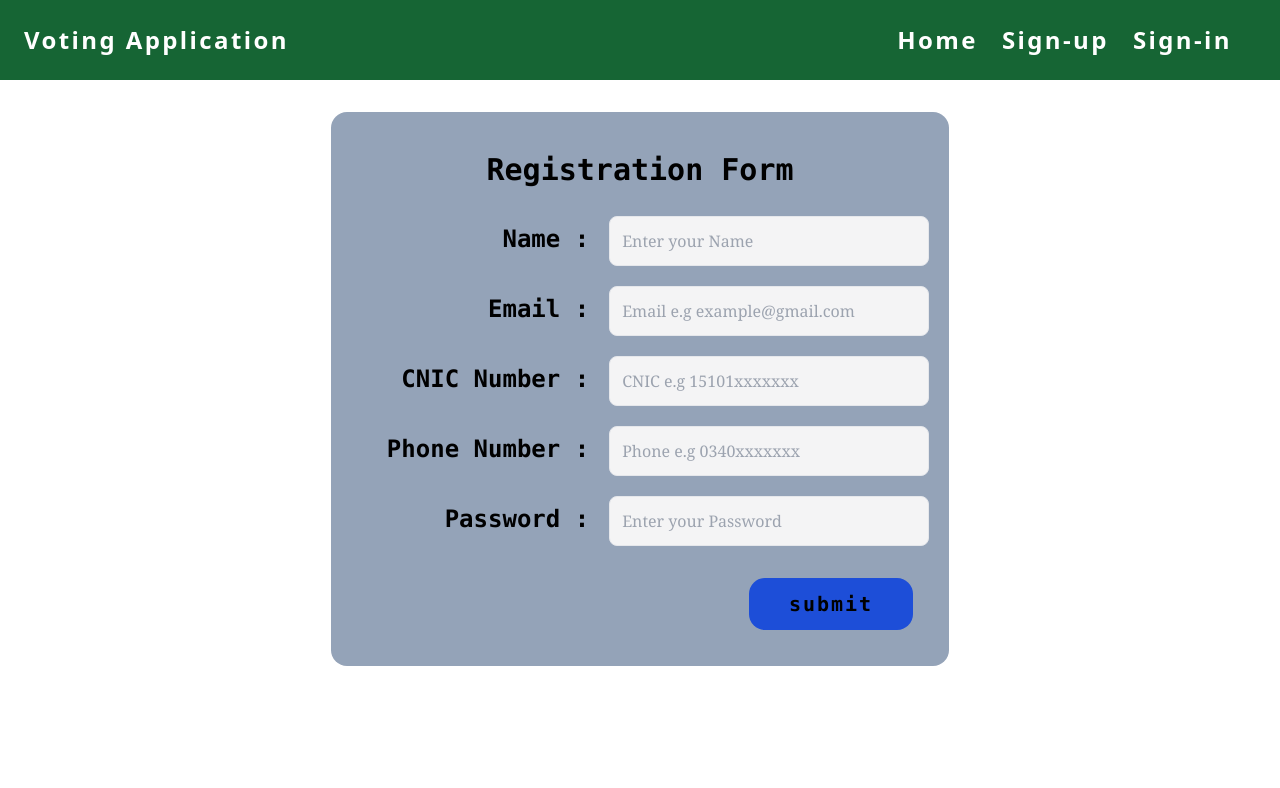
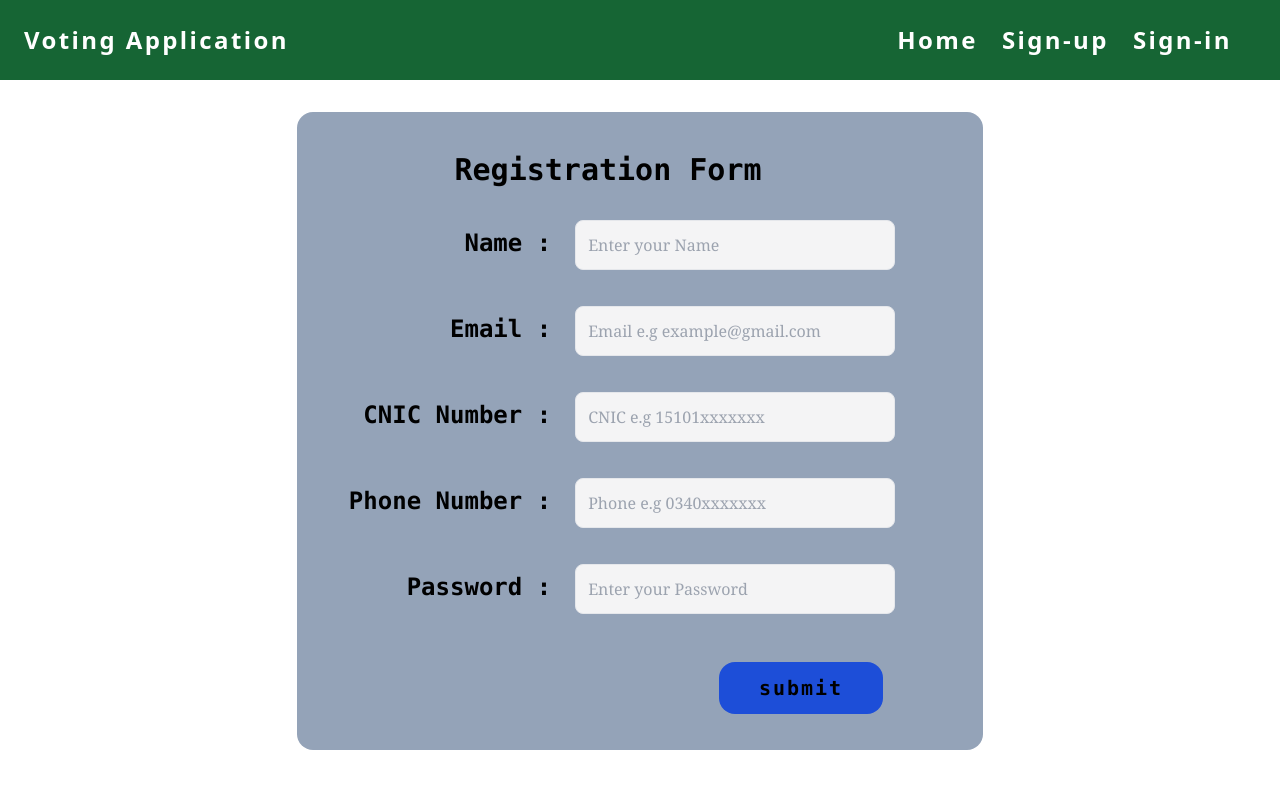
Before and after one commit to BilalUnknown10/votinApp_FrontEnd, a React (Vite) app: page /signup in a window 1280 px wide. Shown: the top 788 px of the page. Built offline with nearby package versions, Linux system fonts and the light colour scheme.

Commit message:
add some sizes

```diff
--- a/src/pages/SignIn.jsx
+++ b/src/pages/SignIn.jsx
@@ -91,7 +91,7 @@ function SignIn() {
     <Navbar/>
     {loading ?
      <div className=' w-[100%] h-[100%] pt-16 pb-16  flex flex-col justify-center items-center'>
-        <div className=' bg-slate-400 rounded-2xl sm:text-end sm:p-4 sm:ml-6 sm:mr-6 text-start mr-7 ml-7 pl-5 '>
+        <div className=' bg-slate-400 rounded-2xl sm:text-end sm:p-4 sm:ml-6 sm:mr-6 text-start mr-7 ml-7 pl-5'>
            <form onSubmit={formSubmit}>
                 <div className=' mt-6 mb-6 text-center'>
                     <h1 className=' font-extrabold font-mono text-2xl sm:text-3xl '>Login Form</h1>
--- a/src/pages/Signup.jsx
+++ b/src/pages/Signup.jsx
@@ -30,19 +30,19 @@ function Signup() {
         const value = e.target.value;
 
         const clasname = document.getElementById('name');
-        clasname.className = 'outline-none border p-3 rounded-lg bg-zinc-100 font-serif m-1 w-80'
+        clasname.className = 'outline-none border p-3 rounded-lg bg-zinc-100 font-serif m-1 sm:m-2 w-80'
 
         const email = document.getElementById('email');
-        email.className = 'outline-none border p-3 rounded-lg bg-zinc-100 font-serif m-1 w-80'
+        email.className = 'outline-none border p-3 rounded-lg bg-zinc-100 font-serif m-1 sm:m-2 w-80'
 
         const CnicNumber = document.getElementById('CnicNumber');
-        CnicNumber.className = 'outline-none border p-3 rounded-lg bg-zinc-100 font-serif m-1 w-80'
+        CnicNumber.className = 'outline-none border p-3 rounded-lg bg-zinc-100 font-serif m-1 sm:m-2 w-80'
 
         const phone = document.getElementById('phone');
-        phone.className = 'outline-none border p-3 rounded-lg bg-zinc-100 font-serif m-1 w-80'
+        phone.className = 'outline-none border p-3 rounded-lg bg-zinc-100 font-serif m-1 sm:m-2 w-80'
 
         const password = document.getElementById('password');
-        password.className = 'outline-none border p-3 rounded-lg bg-zinc-100 font-serif m-1 w-80'
+        password.className = 'outline-none border p-3 rounded-lg bg-zinc-100 font-serif m-1 sm:m-2 w-80'
 
         document.getElementById('nameError').innerHTML = "";
         document.getElementById('emailError').innerHTML = "";
@@ -129,8 +129,8 @@ function Signup() {
   return (
    <>
     <Navbar/>
-     <div className=' w-[100%] sm:h-[100%] h-[100%] pt-8 pb-8 flex flex-col justify-center items-center'>
-        <div className=' bg-slate-400 rounded-2xl sm:text-end sm:p-4 sm:ml-6 sm:mr-6 text-start mr-12 ml-12'>
+     <div className=' w-[100%] sm:h-[100%] h-[100%] pt-8 pb-8 flex flex-col justify-center items-center '>
+        <div className=' bg-slate-400 rounded-2xl sm:text-end sm:p-4 sm:ml-6 sm:mr-6 text-start sm:pr-20 mr-12 ml-12'>
            <form onSubmit={formSubmit}>
                 <div className=' mt-6 mb-6 text-center'>
                     <h1 className=' font-extrabold font-mono text-xl sm:text-3xl '>Registration Form</h1>
@@ -144,12 +144,12 @@ function Signup() {
                         id={'name'}
                         value={userInfo.name}
                         onChange={handleInput}
-                        className={'m-1 w-80'}
+                        className={'m-1 sm:m-2 w-80'}
                     />
                      <p className=' text-red-600 ml-6 sm:text-center sm:ml-10' id='nameError'></p>
                 </div>
 
-                <div className='sm:mr-0 mt-3 mb-2 mr-6 ml-6'>
+                <div className='sm:mr-0 sm:m-5 mt-3 mb-2 mr-6 ml-6'>
                     <Label htmlFor={'email'} value={'Email :'}/>
                     <Input
                         type = {"email"}
@@ -158,12 +158,12 @@ function Signup() {
                         id={'email'}
                         value={userInfo.email}
                         onChange={handleInput}
-                        className={'m-1 w-80'}
+                        className={'m-1 sm:m-2 w-80'}
                     />
                     <p className=' text-red-600 ml-6 sm:text-center sm:ml-10' id='emailError'></p>
                 </div>
 
-                 <div className='sm:mr-0 mt-3 mb-2 mr-6 ml-6'>
+                 <div className='sm:mr-0 sm:m-5 mt-3 mb-2 mr-6 ml-6'>
                     <Label htmlFor={'CnicNumber'} value={'CNIC Number :'}/>
                     <Input
                         type = "number"
@@ -172,11 +172,11 @@ function Signup() {
                         id={'CnicNumber'}
                         value={userInfo.cardNumber}
                         onChange={handleInput}
-                        className={'m-1 w-80'}
+                        className={'m-1 sm:m-2 w-80'}
                     />
                      <p className=' text-red-600 ml-6 sm:text-center sm:ml-20' id='cnicError'></p>
                 </div>
-                 <div className='sm:mr-0 mt-3 mb-2 mr-6 ml-6'>
+                 <div className='sm:mr-0 sm:m-5 mt-3 mb-2 mr-6 ml-6'>
                     <Label htmlFor={'phone'} value={'Phone Number :'}/>
                     <Input
                         type = "number"
@@ -185,11 +185,11 @@ function Signup() {
                         id={'phone'}
                         value={userInfo.phoneNumber}
                         onChange={handleInput}
-                        className={'m-1 w-80'}
+                        className={'m-1 sm:m-2 w-80'}
                     />
                     <p className=' text-red-600 sm:ml-24 ml-6 sm:text-center' id='phoneError'></p>
                 </div>
-                 <div className='sm:mr-0 mt-3 mb-2 mr-6 ml-6'>
+                 <div className='sm:mr-0 sm:m-5 mt-3 mb-2 mr-6 ml-6'>
                     <Label htmlFor={'password'} value={'Password :'}/>
                     <Input
                         type = "password"
@@ -198,7 +198,7 @@ function Signup() {
                         id={'password'}
                         value={userInfo.password}
                         onChange={handleInput}
-                        className={'m-1 w-80'}
+                        className={'m-1 sm:m-2 w-80'}
                     />
                     <p className=' text-red-600 ml-6 sm:text-center sm:ml-20' id='passwordError'></p>
                 </div>
```
